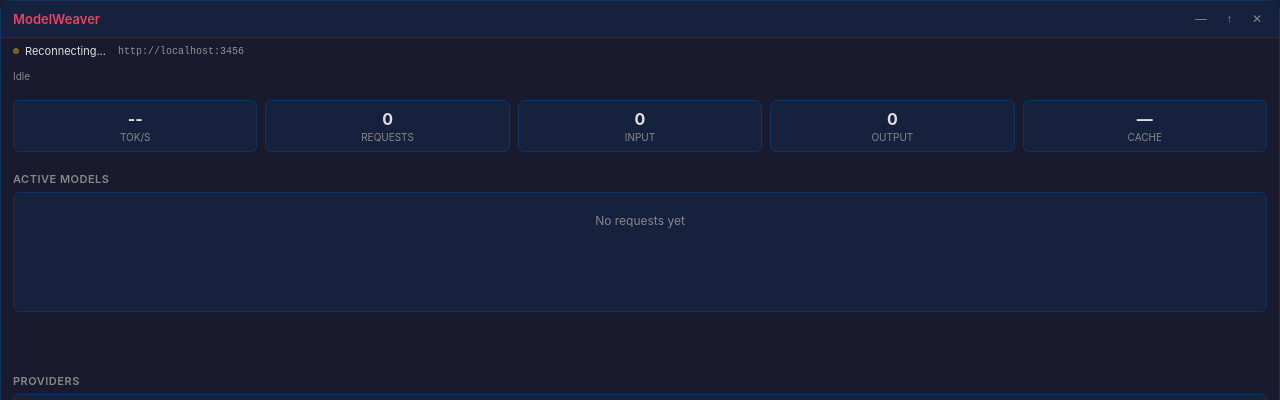
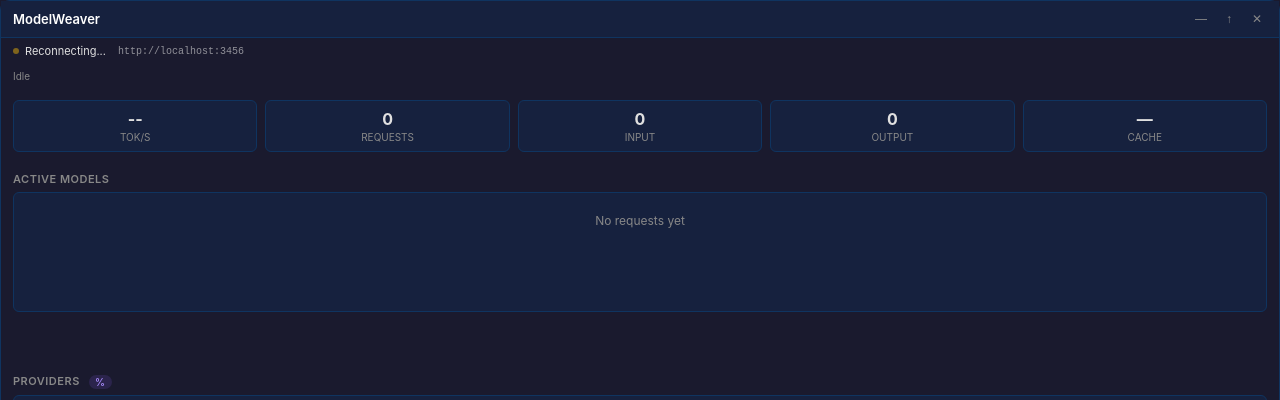
Before and after one commit to kianwoon/modelweaver, a website: page gui/frontend/index.html in a window 1280 px wide. Shown: the top 400 px of the page. Drawn offline with Linux system fonts and the light colour scheme.

Commit message:
feat(distribution): add distribution visualization to GUI

```diff
--- a/gui/frontend/index.html
+++ b/gui/frontend/index.html
@@ -67,7 +67,7 @@
 
     <!-- Providers -->
     <section class="section" id="providers-section">
-      <h3 class="section-title">Providers</h3>
+      <h3 class="section-title">Providers <span class="dist-badge" title="Traffic distributed by weight when configured">%</span></h3>
       <div id="providers" class="section-content">
         <div class="empty">No requests yet</div>
       </div>
--- a/gui/frontend/styles.css
+++ b/gui/frontend/styles.css
@@ -60,7 +60,7 @@
 .title {
   font-size: 13px;
   font-weight: 600;
-  color: var(--accent);
+  color: #ffffff;
 }
 
 .titlebar-buttons {
@@ -517,3 +517,17 @@
 #recent-section {
   transition: max-height 0.3s ease, opacity 0.2s ease, padding 0.3s ease;
 }
+
+/* Distribution mode badge */
+.dist-badge {
+  display: inline-block;
+  font-size: 10px;
+  padding: 1px 6px;
+  border-radius: 8px;
+  background: rgba(139, 92, 246, 0.15);
+  color: #a78bfa;
+  margin-left: 6px;
+  font-weight: 600;
+  letter-spacing: 0.5px;
+  vertical-align: middle;
+}
```
